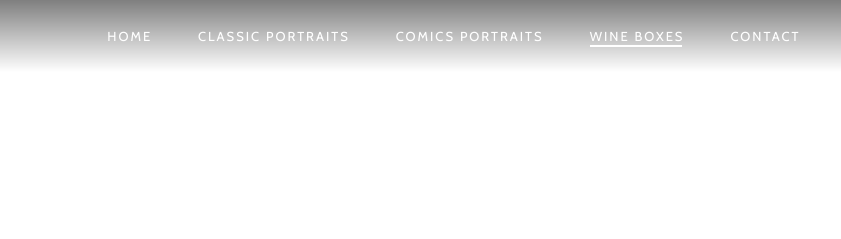
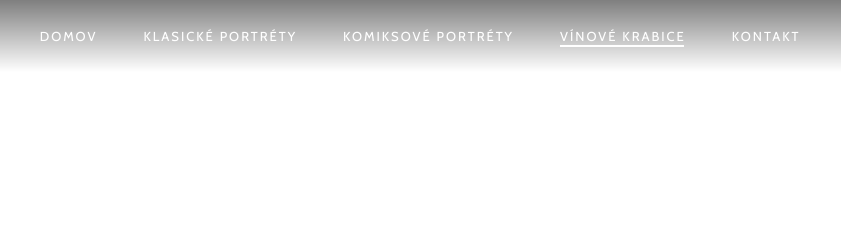
Before and after one commit to epavlusik/Anitapavlusikovawebsite, a plain HTML site: page winebox.html in a window 1280 px wide. Shown: the top 239 px of the page, 406-1247 px from the left. Drawn offline with nearby package versions, Linux system fonts and the light colour scheme; a web font is replaced by a local one.

Commit message:
Slovak Translation

```diff
--- a/winebox.html
+++ b/winebox.html
@@ -5,7 +5,7 @@
     <meta name="viewport" content="width=device-width, user-scalable=no, initial-scale=1.0, maximum-scale=1.0, minimum-scale=1.0">
     <meta name="keywords" content="anita pavlusikova, portrety anita rigova, art, gallery">
     <meta http-equiv="X-UA-Compatible" content="ie=edge">
-    <title>Wine Box Gallery</title>
+    <title>Galéria - Vínové Krabice</title>
     <link rel="stylesheet" href="https://cdnjs.cloudflare.com/ajax/libs/font-awesome/5.11.2/css/all.min.css">
     <link rel="stylesheet" href="CSS/styles.css">
     <script src="https://ajax.googleapis.com/ajax/libs/jquery/3.5.1/jquery.min.js"></script>
@@ -21,19 +21,19 @@
                 <a href="index.html" class="logo"> <img src="images/logo.png" alt=""></a>
                 <ul class="nav-list">
                     <li class="nav-item">
-                        <a href="index.html" class="nav-link">Home</a>
+                        <a href="index.html" class="nav-link">Domov</a>
                     </li>
                     <li class="nav-item">
-                        <a href="classic.html" class="nav-link">Classic Portraits</a>
+                        <a href="classic.html" class="nav-link">Klasické Portréty</a>
                     </li>
                     <li class="nav-item">
-                        <a href="comics.html" class="nav-link">Comics Portraits</a>
+                        <a href="comics.html" class="nav-link">Komiksové Portréty</a>
                     </li>
                     <li class="nav-item active">
-                        <a href="winebox.html" class="nav-link">Wine boxes</a>
+                        <a href="winebox.html" class="nav-link">Vínové Krabice</a>
                     </li>
                     <li class="nav-item-contact">
-                        <a href="index.html#footer-content" class="nav-link">Contact</a>
+                        <a href="index.html#footer-content" class="nav-link">Kontakt</a>
                     </li>
                 </ul>
             </nav>
@@ -90,13 +90,13 @@
              </div>
              <div class="footer-content" id="footer-content">
                  <div class="footer-content-about animate-up">
-                   <h4>Contact Anita</h4>
+                   <h4>Kontaktujte Ma</h4>
                    <div class="asterisk"> <i class="fas fa-asterisk"></i></div>
-                   <p>In the case that you would like to contact me, here is my email address: rigova.anita@gmail.com</p>
+                   <p>V prípade, že by ste ma chceli kontaktovať, tu je moja emailová adresa: rigova.anita@gmail.com</p>
                  </div>
                  <div class="footer-content-divider animate-bottom">
                      <div class="social-media">
-                         <h4>follow me</h4>
+                         <h4>Tu ma nájdete:</h4>
                          <ul class="social-icons">
                              <li>
                                  <a href="https://www.youtube.com/channel/UC7_sR6sCO7Ub048u7EiLupQ"><i class="fab fa-youtube"></i></a>
```
